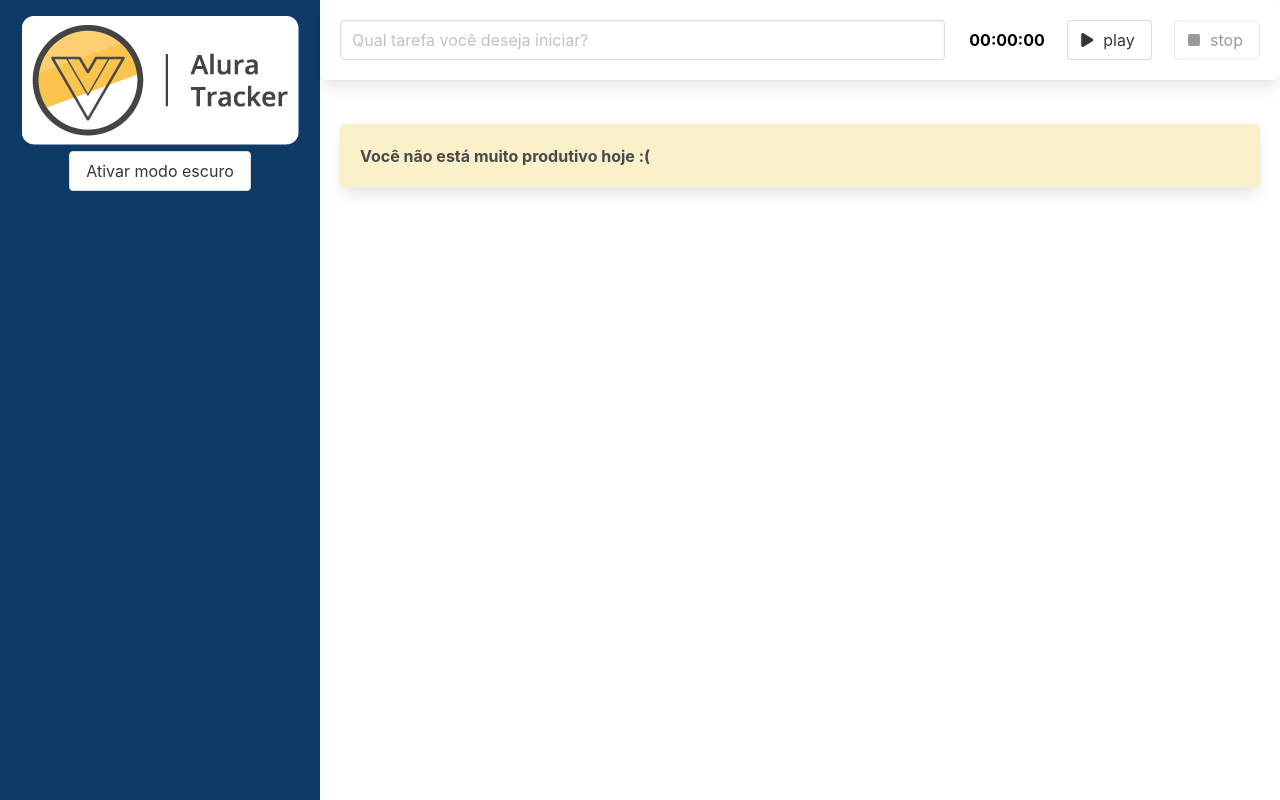
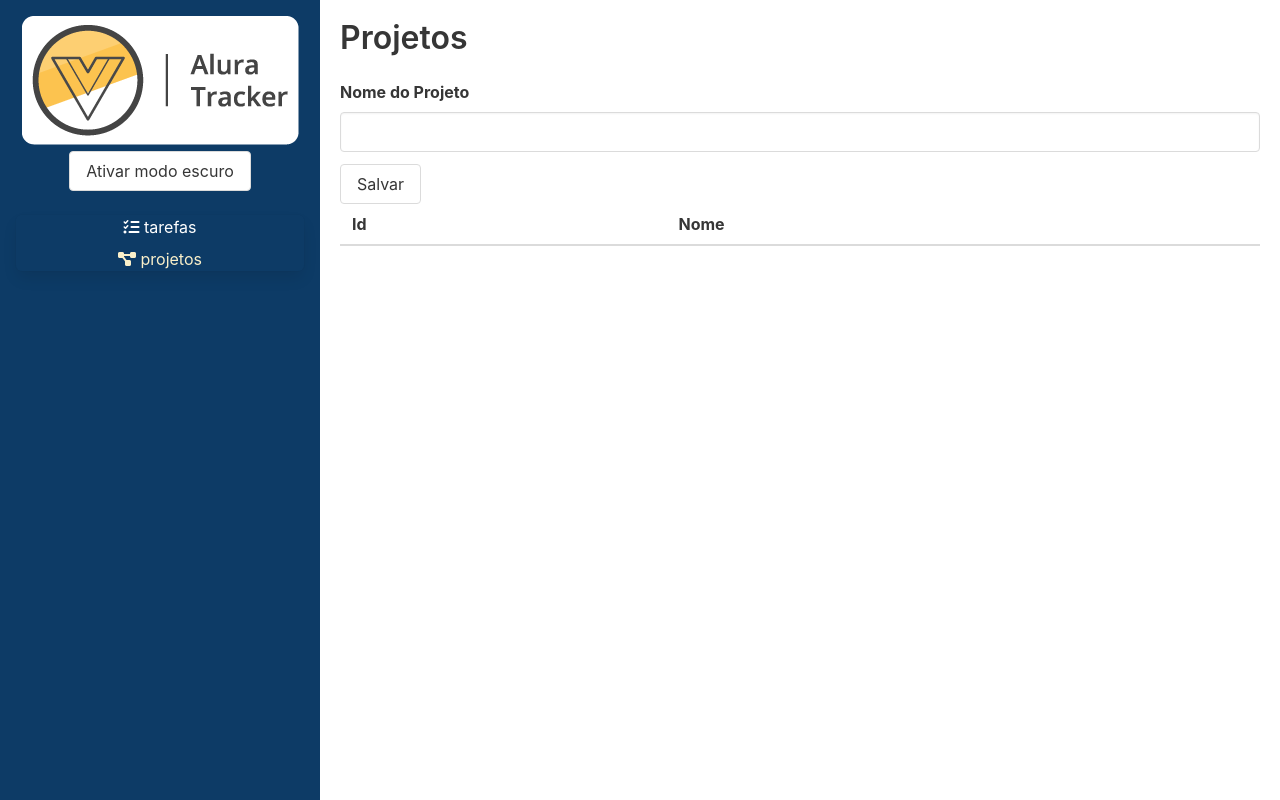
Before and after one commit to PedroFFigueiredo/alura-tracker, a Vue app: page /#/projetos in a window 1280 px wide. Built offline with nearby package versions, Linux system fonts and the light colour scheme.

Commit message:
Criando Rotas

```diff
--- a/package.json
+++ b/package.json
@@ -9,7 +9,9 @@
   },
   "dependencies": {
     "core-js": "^3.8.3",
-    "vue": "^3.2.13"
+    "vue": "^3.2.13",
+    "vue-router": "^4.1.2",
+    "vuex": "^4.0.2"
   },
   "devDependencies": {
     "@fortawesome/fontawesome-free": "^6.1.1",
--- a/src/App.vue
+++ b/src/App.vue
@@ -4,13 +4,7 @@
       <BarraLateral @aoTemaAlterado="trocarTema"/>
     </div>
     <div class="column is-three-quarter conteudo">
-      <Formulario @aoSalvarTarefa="salvarTarefa"/>
-      <div class="lista">
-        <Tarefa v-for="(tarefa, index) in tarefas" :key="index" :tarefa="tarefa"/>
-        <Box v-if="listaEstaVazia">
-          Você não está muito produtivo hoje :(
-        </Box>
-      </div>
+      <RouterView></RouterView>
     </div>
   </main>
 </template>
@@ -18,34 +12,18 @@
 <script lang="ts">
 import { defineComponent } from 'vue';
 import BarraLateral from './components/BarraLateral.vue'
-import Formulario from './components/Formulario.vue'
-import Tarefa from './components/Tarefa.vue'
-import Box from './components/Box.vue'
-import ITarefa from './interfaces/ITarefa'
 
 export default defineComponent({
   name: 'App',
   components: {
     BarraLateral,
-    Formulario,
-    Tarefa,
-    Box
   },
   data () {
     return {
-      tarefas: [] as ITarefa[],
       modoEscuroAtivo: false
     }
   },
-  computed: {
-    listaEstaVazia () : boolean {
-      return this.tarefas.length === 0
-    }
-  },
   methods: {
-    salvarTarefa (tarefa: ITarefa) {
-      this.tarefas.push(tarefa)
-    },
     trocarTema (modoEscuroAtivo: boolean) {
       this.modoEscuroAtivo = modoEscuroAtivo
     }
--- a/src/components/BarraLateral.vue
+++ b/src/components/BarraLateral.vue
@@ -6,6 +6,22 @@
       <button class="button" @click="alterarTema">
         {{ textoBotao }}
       </button>
+      <nav class="panel mt-5">
+        <ul>
+          <li>
+            <router-link to="/" class="link">
+              <i class="fas fa-tasks"></i>
+              tarefas
+            </router-link>
+          </li>
+          <li>
+            <router-link to="/projetos" class="link">
+              <i class="fas fa-project-diagram"></i>
+              projetos
+            </router-link>
+          </li>
+        </ul>
+      </nav>
   </header>
 </template>
 
@@ -51,4 +67,16 @@
     height: auto;
   }
 }
+.panel li {
+    margin: 8px 0;
+}
+.link {
+    color: #fff;
+}
+.link:hover {
+    color: #FAF0CA;
+}
+.link.router-link-active {
+    color: #FAF0CA;
+}
 </style>
--- /dev/null
+++ b/src/interfaces/IProjeto.ts
@@ -0,0 +1,4 @@
+export default interface IProjeto {
+    id: string;
+    nome: string;
+}
--- a/src/main.ts
+++ b/src/main.ts
@@ -2,5 +2,8 @@
 import App from './App.vue'
 
 import '@fortawesome/fontawesome-free/css/all.css'
+import roteador from './roteador'
 
-createApp(App).mount('#app')
+createApp(App)
+    .use(roteador)
+    .mount('#app')
--- /dev/null
+++ b/src/roteador/index.ts
@@ -0,0 +1,23 @@
+import { createRouter, createWebHashHistory, RouteRecordRaw } from "vue-router";
+import Tarefas from "../views/Tarefas.vue"
+import Projetos from "../views/Projetos.vue"
+
+const rotas: RouteRecordRaw[] = [
+    {
+    path: '/',
+    name: 'Tarefa',
+    component: Tarefas
+    },
+    {
+    path: '/projetos',
+    name: 'Projetos',
+    component: Projetos
+    },
+]
+
+const roteador = createRouter({
+    history: createWebHashHistory(),
+    routes: rotas
+})
+
+export default roteador;
--- /dev/null
+++ b/src/views/Projetos.vue
@@ -0,0 +1,63 @@
+<template>
+    <section class="projetos">
+        <h1 class="title">Projetos</h1>
+        <form @submit.prevent="salvar">
+            <div class="field">
+                <label for="nomeDoProjeto" class="label">
+                    Nome do Projeto
+                </label>
+                <input type="text" class="input" v-model="nomeDoProjeto" id="nomeDoProjeto"/>
+            </div>
+            <div class="field">
+                <button class="button" type="submit">Salvar</button>
+            </div>
+        </form>
+        <table class="table is-fullwidth">
+            <thead>
+                <tr>
+                    <th>Id</th>
+                    <th>Nome</th>
+                </tr>
+            </thead>
+            <tbody>
+                <tr v-for="projeto in projetos" :key="projeto.id">
+                    <td>{{ projeto.id }}</td>
+                    <td>{{ projeto.nome }}</td>
+                </tr>
+            </tbody>
+        </table>
+    </section>
+</template>
+
+<script lang="ts">
+import { defineComponent } from "vue";
+import IProjeto from '../interfaces/IProjeto'
+
+export default defineComponent({
+    // eslint-disable-next-line vue/multi-word-component-names
+    name: "Projetos",
+    data () {
+        return  {
+            nomeDoProjeto: '',
+            projetos: [] as IProjeto[]
+        };
+    },
+    methods: {
+        salvar () {
+            const projeto: IProjeto = {
+                nome: this.nomeDoProjeto,
+                id: new Date().toISOString()
+            }
+            this.projetos.push(projeto);
+            this.nomeDoProjeto = ''
+        }
+    }
+})
+
+</script>
+
+<style scoped>
+.projetos {
+    padding: 1.25rem;
+}
+</style>
--- /dev/null
+++ b/src/views/Tarefas.vue
@@ -0,0 +1,41 @@
+<template>
+    <Formulario @aoSalvarTarefa="salvarTarefa" />
+    <div class="lista">
+        <Box v-if="listaEstaVazia">
+            Você não está muito produtivo hoje :(
+        </Box>
+        <Tarefa v-for="(tarefa, index) in tarefas" :key="index" :tarefa="tarefa" />
+    </div>
+</template>
+
+<script lang="ts">
+import { defineComponent } from 'vue';
+import Formulario from '../components/Formulario.vue'
+import Tarefa from '../components/Tarefa.vue'
+import Box from '../components/Box.vue'
+import ITarefa from '../interfaces/ITarefa'
+
+export default defineComponent({
+    name: 'App',
+    components: {
+        Formulario,
+        Tarefa,
+        Box
+    },
+    data() {
+        return {
+            tarefas: [] as ITarefa[]
+        }
+    },
+    computed: {
+        listaEstaVazia(): boolean {
+            return this.tarefas.length === 0
+        }
+    },
+    methods: {
+        salvarTarefa(tarefa: ITarefa) {
+            this.tarefas.push(tarefa)
+        }
+    }
+});
+</script>
```
Also changed, not shown: 1 other file (tests, documents, lock files or other folders).
